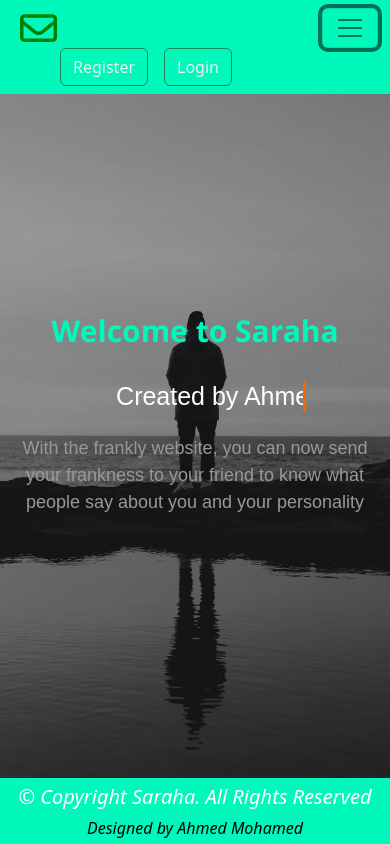
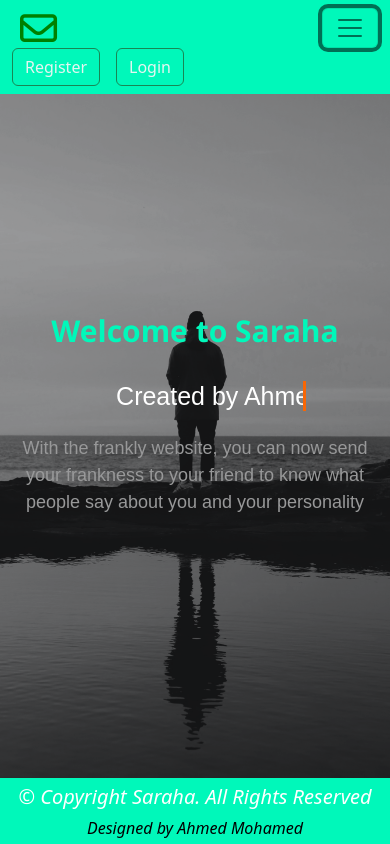
Before and after one commit to AlbashengineerAhmed/saraha-frontend, a React (Create React App) app: page / in a window 390 px wide. Both pictures are taken after a click on the button "Toggle navigation". Built offline with nearby package versions, Linux system fonts and the light colour scheme.

Commit message:
update navbar

```diff
--- a/src/Components/Navbar/Navbar.jsx
+++ b/src/Components/Navbar/Navbar.jsx
@@ -31,7 +31,7 @@
           id="navbarSupportedContent"
         >
           {loginData ? (
-            <ul className="navbar-nav text-start ps-5  me-5 w-50 d-flex justify-content-evenly">
+            <ul className="navbar-nav text-start me-5 w-50 d-flex justify-content-evenly">
               <li className={`nav-item`}>
                 <Link
                   className={`${style.hoverLink} nav-link`}
@@ -86,7 +86,7 @@
             {/* {details?<h4 className='m-auto me-2 text-white fst-italic position-relative '> Hello: {details.name.split(' ')[0]}</h4>:''} */}
             {!loginData ? (
               <>
-                <li className="nav-item ps-5">
+                <li className="nav-item">
                   <button className="btn btn-outline-success">
                     <Link
                       className={`${style.navStyle1}`}
@@ -110,7 +110,7 @@
                 </li>
               </>
             ) : (
-              <li className="nav-item ps-5">
+              <li className="nav-item">
                 <button className="btn btn-outline-danger">
                   <a
                     className={`${style.navStyle2}`}
```
